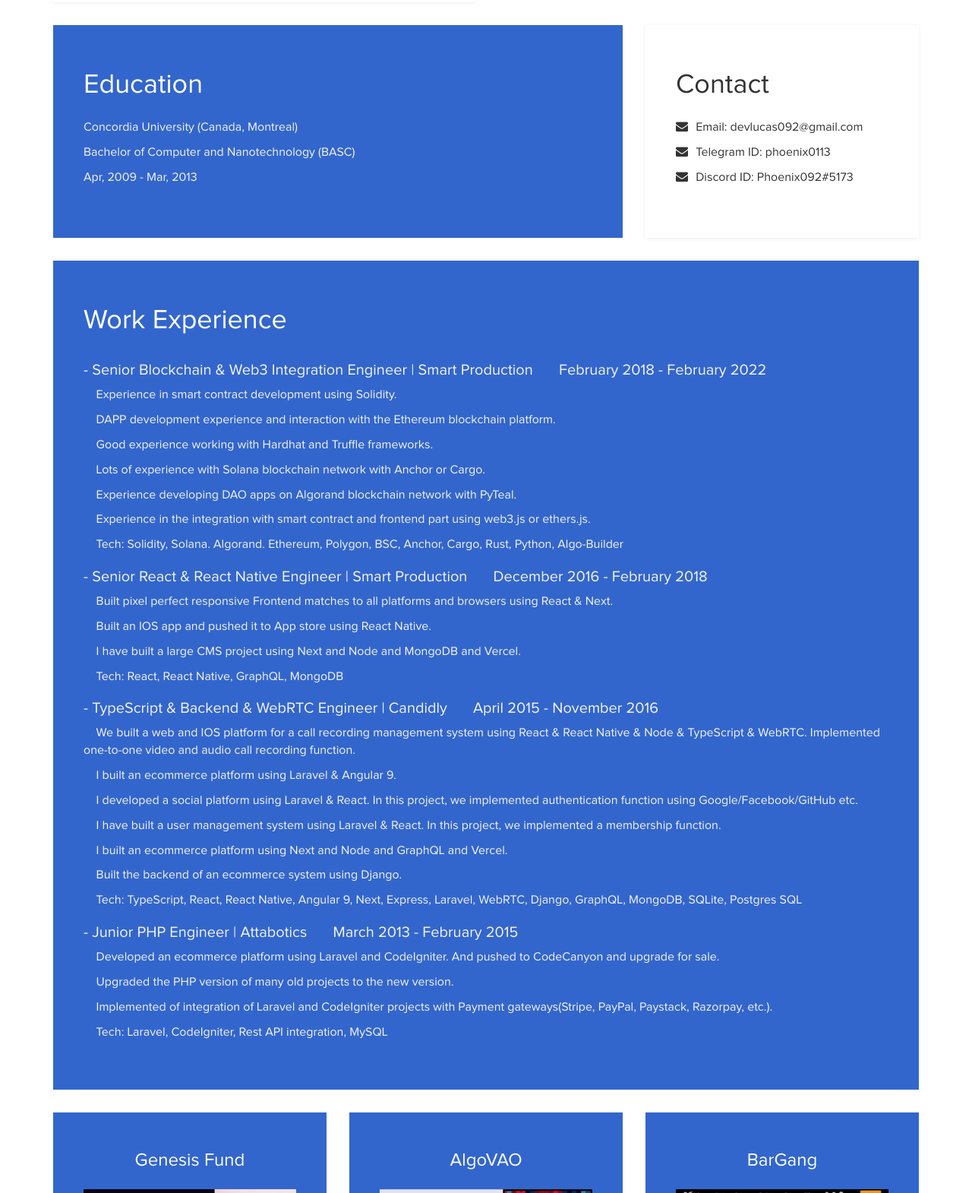
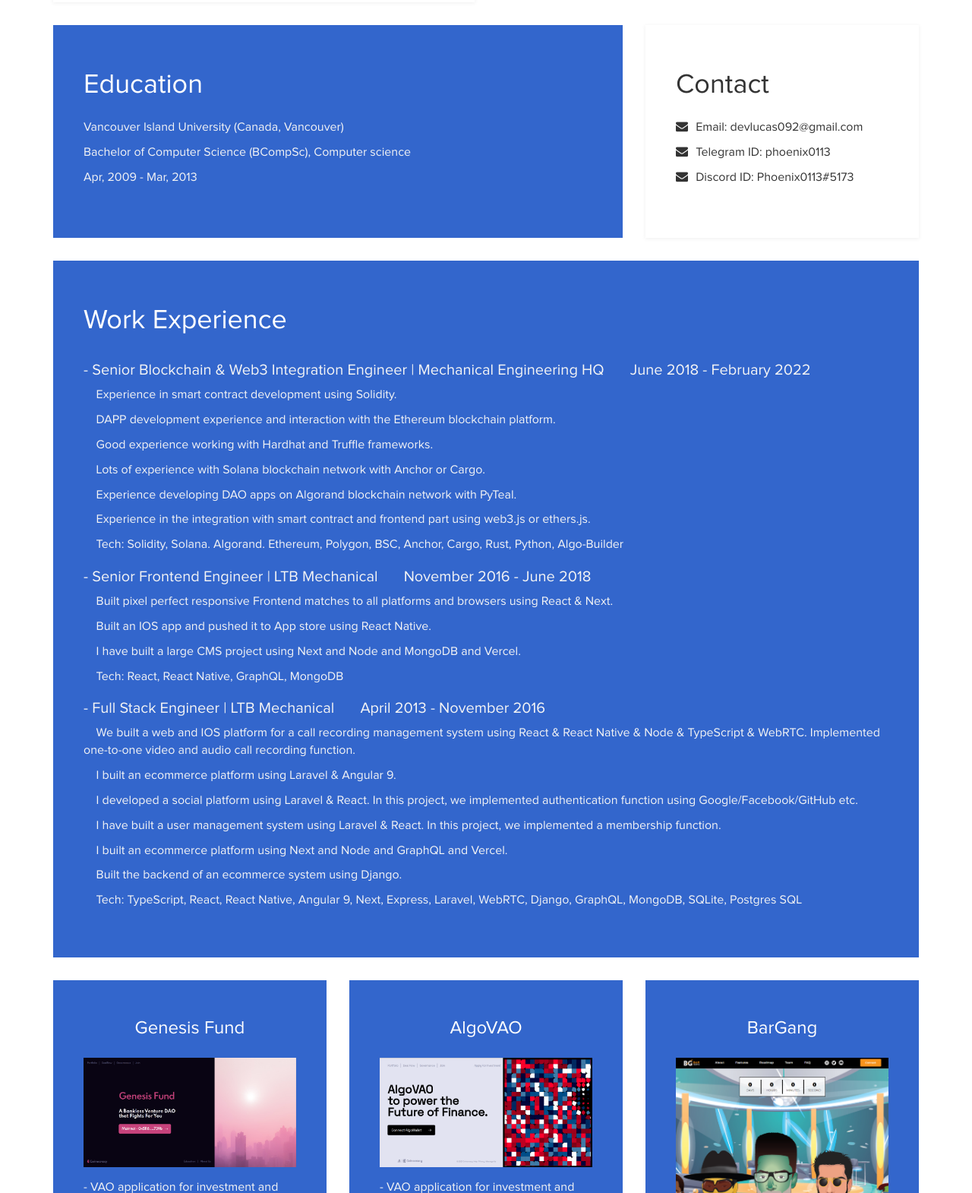
Before and after one commit to phoenix0113/phoenix0113.github.io, a plain HTML site: page index.html in a window 1280 px wide. Shown: the part 1549-3119 px from the top of the page at 76% size. Drawn offline with Linux system fonts and the light colour scheme.

Commit message:
Updated education.

```diff
--- a/index.html
+++ b/index.html
@@ -279,8 +279,8 @@
         <div class="col-md-8 col-sm-12">
           <div class="education">
             <h2 class="white">Education</h2>
-            <p>Concordia University (Canada, Montreal)</p>
-            <p>Bachelor of Computer and Nanotechnology (BASC)</p>
+            <p>Vancouver Island University (Canada, Vancouver)</p>
+            <p>Bachelor of Computer Science (BCompSc), Computer science</p>
             <p>Apr, 2009 - Mar, 2013</p>
           </div>
         </div>
@@ -289,7 +289,7 @@
             <h2>Contact</h2>
             <p><i class="fa fa-envelope"></i> Email: devlucas092@gmail.com</p>
             <p><i class="fa fa-envelope"></i> Telegram ID: phoenix0113</p>
-            <p><i class="fa fa-envelope"></i> Discord ID: Phoenix092#5173</p>
+            <p><i class="fa fa-envelope"></i> Discord ID: Phoenix0113#5173</p>
           </div>
         </div>
       </div>
@@ -304,11 +304,11 @@
             <div class="education-content">
               <div class="education-school">
                 <h5>
-                  - Senior Blockchain & Web3 Integration Engineer | Smart
-                  Production
+                  - Senior Blockchain & Web3 Integration Engineer | Mechanical
+                  Engineering HQ
                 </h5>
                 <span></span>
-                <h5>February 2018 - February 2022</h5>
+                <h5>June 2018 - February 2022</h5>
                 <p>
                   &nbsp;&nbsp;&nbsp;&nbsp;Experience in smart contract
                   development using Solidity.
@@ -340,11 +340,9 @@
                 </p>
               </div>
               <div class="education-school">
-                <h5>
-                  - Senior React & React Native Engineer | Smart Production
-                </h5>
+                <h5>- Senior Frontend Engineer | LTB Mechanical</h5>
                 <span></span>
-                <h5>December 2016 - February 2018</h5>
+                <h5>November 2016 - June 2018</h5>
                 <p>
                   &nbsp;&nbsp;&nbsp;&nbsp;Built pixel perfect responsive
                   Frontend matches to all platforms and browsers using React &
@@ -364,9 +362,9 @@
                 </p>
               </div>
               <div class="education-school">
-                <h5>- TypeScript & Backend & WebRTC Engineer | Candidly</h5>
+                <h5>- Full Stack Engineer | LTB Mechanical</h5>
                 <span></span>
-                <h5>April 2015 - November 2016</h5>
+                <h5>April 2013 - November 2016</h5>
                 <p>
                   &nbsp;&nbsp;&nbsp;&nbsp;We built a web and IOS platform for a
                   call recording management system using React & React Native &
@@ -399,29 +397,6 @@
                   &nbsp;&nbsp;&nbsp;&nbsp;Tech: TypeScript, React, React Native,
                   Angular 9, Next, Express, Laravel, WebRTC, Django, GraphQL,
                   MongoDB, SQLite, Postgres SQL
-                </p>
-              </div>
-              <div class="education-school">
-                <h5>- Junior PHP Engineer | Attabotics</h5>
-                <span></span>
-                <h5>March 2013 - February 2015</h5>
-                <p>
-                  &nbsp;&nbsp;&nbsp;&nbsp;Developed an ecommerce platform using
-                  Laravel and CodeIgniter. And pushed to CodeCanyon and upgrade
-                  for sale.
-                </p>
-                <p>
-                  &nbsp;&nbsp;&nbsp;&nbsp;Upgraded the PHP version of many old
-                  projects to the new version.
-                </p>
-                <p>
-                  &nbsp;&nbsp;&nbsp;&nbsp;Implemented of integration of Laravel
-                  and CodeIgniter projects with Payment gateways(Stripe, PayPal,
-                  Paystack, Razorpay, etc.).
-                </p>
-                <p>
-                  &nbsp;&nbsp;&nbsp;&nbsp;Tech: Laravel, CodeIgniter, Rest API
-                  integration, MySQL
                 </p>
               </div>
             </div>
```
